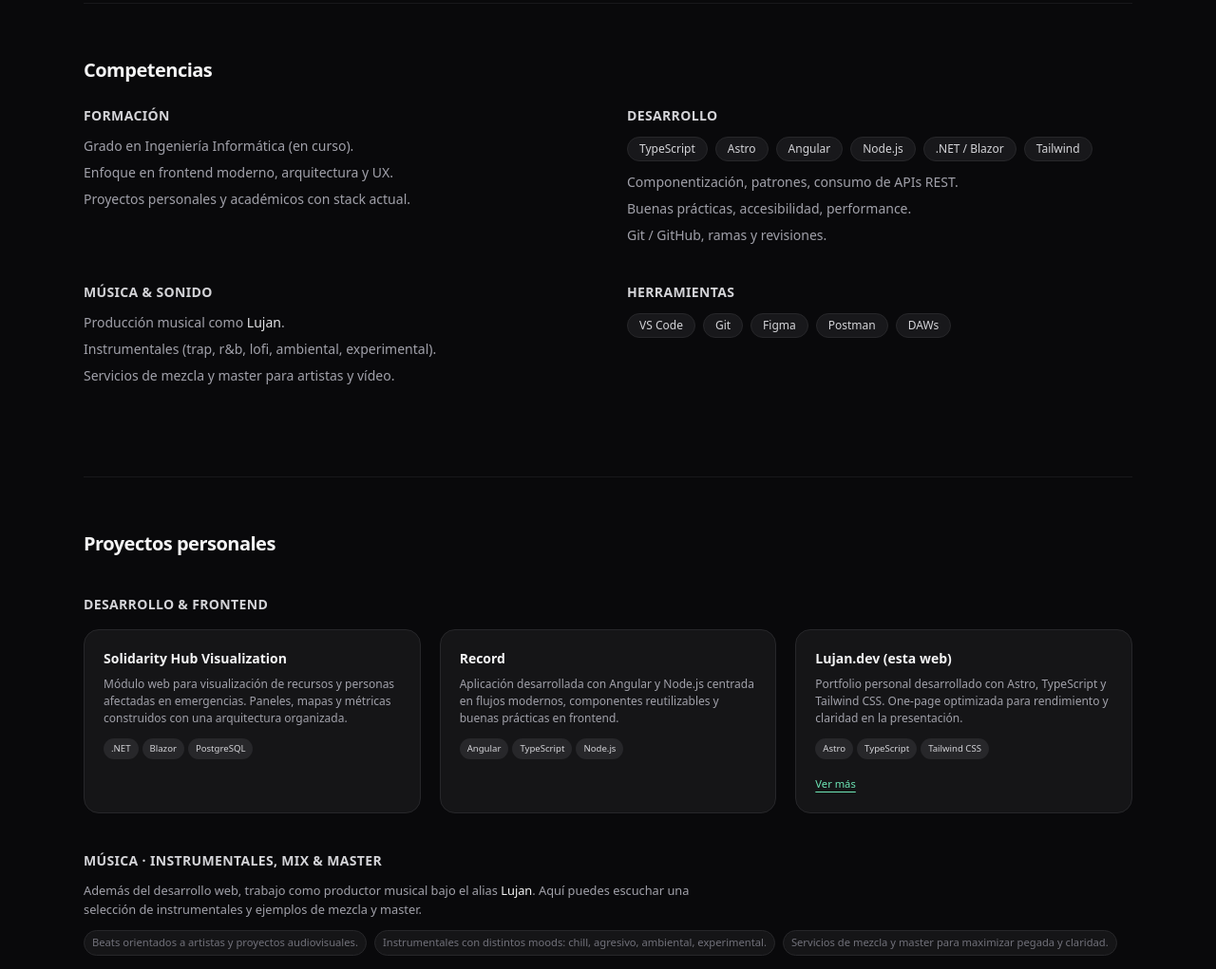
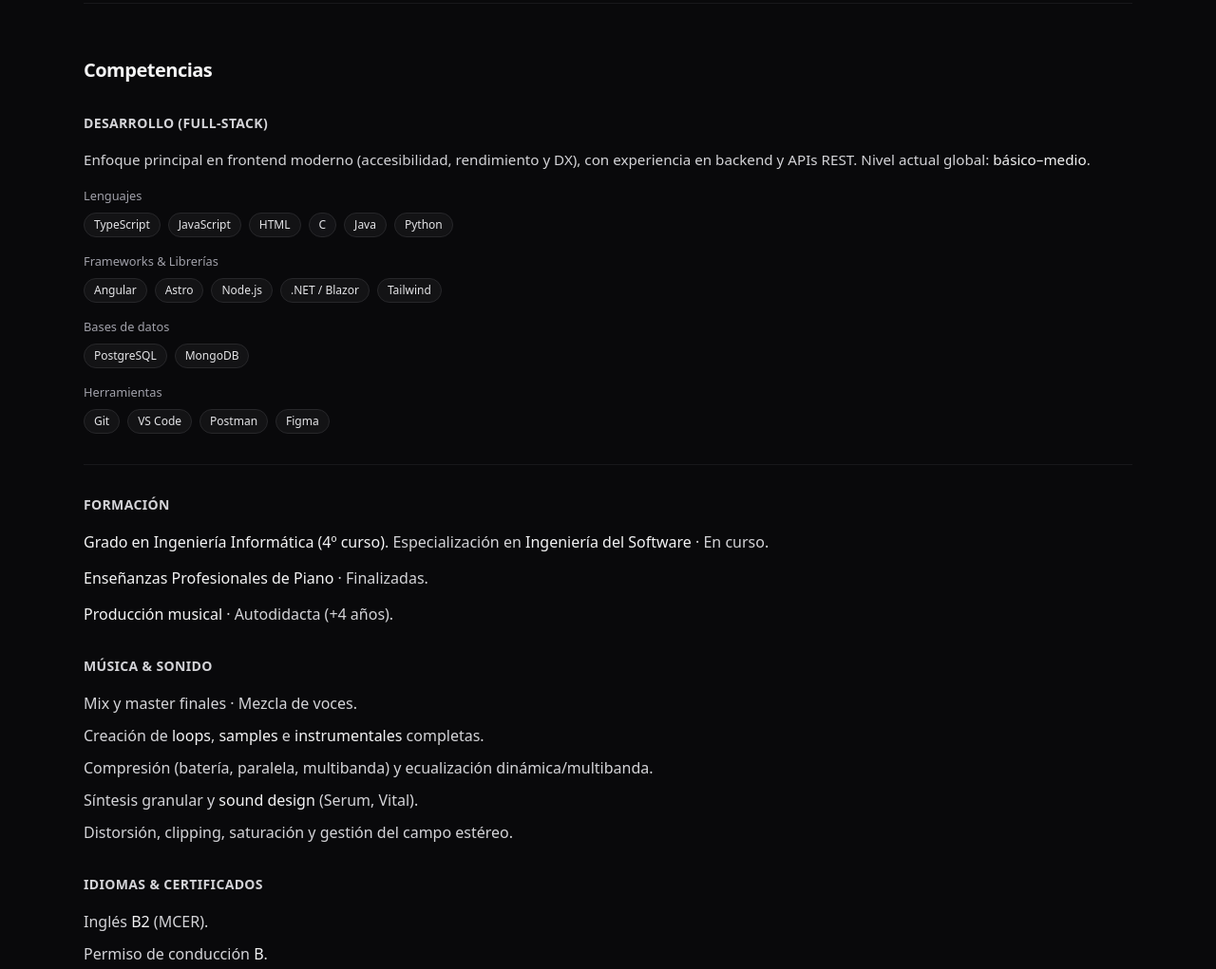
Before and after one commit to jordiilujann/lujan-portfolio, an Astro site: page / in a window 1280 px wide. Shown: the part 1395-2416 px from the top of the page at 95% size. Built offline with nearby package versions, Linux system fonts and the light colour scheme; Astro itself is replaced by a stand-in of ours.

Commit message:
reajuste en skills

```diff
--- a/src/components/Skills.astro
+++ b/src/components/Skills.astro
@@ -1,51 +1,132 @@
-<section id="skills" class="space-y-6 border-t border-zinc-900 pt-14 mt-8">
+---
+const langs = [
+  "TypeScript",
+  "JavaScript",
+  "HTML",
+  "C",
+  "Java",
+  "Python",
+];
+
+const frameworks = [
+  "Angular",
+  "Astro",
+  "Node.js",
+  ".NET / Blazor",
+  "Tailwind",
+];
+
+const databases = [
+  "PostgreSQL",
+  "MongoDB",
+];
+
+const tools = [
+  "Git",
+  "VS Code",
+  "Postman",
+  "Figma",
+];
+---
+
+<section id="skills" class="space-y-8 border-t border-zinc-900 pt-14 mt-8">
   <h2 class="text-xl font-semibold tracking-tight text-zinc-100">Competencias</h2>
 
-  <div class="grid md:grid-cols-2 gap-10">
-    <div>
-      <h3 class="text-sm font-semibold text-zinc-300 uppercase tracking-wide mb-3">Formación</h3>
-      <ul class="space-y-2 text-sm text-zinc-400">
-        <li>Grado en Ingeniería Informática (en curso).</li>
-        <li>Enfoque en frontend moderno, arquitectura y UX.</li>
-        <li>Proyectos personales y académicos con stack actual.</li>
-      </ul>
+  <!-- 1) Desarrollo (Full-stack) -->
+  <div class="space-y-4">
+    <h3 class="text-sm font-semibold text-zinc-300 uppercase tracking-wide">Desarrollo (Full-stack)</h3>
+    <p class="text-[0.95rem] text-zinc-300 leading-relaxed">
+      Enfoque principal en frontend moderno (accesibilidad, rendimiento y DX), con experiencia en backend y
+      APIs REST. Nivel actual global: <span class="text-zinc-100">básico–medio</span>.
+    </p>
+
+    <!-- Lenguajes -->
+    <div class="space-y-2">
+      <p class="text-[0.8rem] text-zinc-400">Lenguajes</p>
+      <div class="flex flex-wrap gap-2">
+        {langs.map((t) => (
+          <span class="px-2.5 py-1 rounded-full bg-zinc-900/70 border border-zinc-800 text-zinc-200 text-xs">
+            {t}
+          </span>
+        ))}
+      </div>
     </div>
 
-    <div>
-      <h3 class="text-sm font-semibold text-zinc-300 uppercase tracking-wide mb-3">Desarrollo</h3>
+    <!-- Frameworks / Librerías / Plataformas -->
+    <div class="space-y-2">
+      <p class="text-[0.8rem] text-zinc-400">Frameworks & Librerías</p>
       <div class="flex flex-wrap gap-2">
-        <span class="px-3 py-1 rounded-full bg-zinc-900 border border-zinc-800 text-xs text-zinc-300">TypeScript</span>
-        <span class="px-3 py-1 rounded-full bg-zinc-900 border border-zinc-800 text-xs text-zinc-300">Astro</span>
-        <span class="px-3 py-1 rounded-full bg-zinc-900 border border-zinc-800 text-xs text-zinc-300">Angular</span>
-        <span class="px-3 py-1 rounded-full bg-zinc-900 border border-zinc-800 text-xs text-zinc-300">Node.js</span>
-        <span class="px-3 py-1 rounded-full bg-zinc-900 border border-zinc-800 text-xs text-zinc-300">.NET / Blazor</span>
-        <span class="px-3 py-1 rounded-full bg-zinc-900 border border-zinc-800 text-xs text-zinc-300">Tailwind</span>
+        {frameworks.map((t) => (
+          <span class="px-2.5 py-1 rounded-full bg-zinc-900/70 border border-zinc-800 text-zinc-200 text-xs">
+            {t}
+          </span>
+        ))}
       </div>
-      <ul class="space-y-2 text-sm text-zinc-400 mt-3">
-        <li>Componentización, patrones, consumo de APIs REST.</li>
-        <li>Buenas prácticas, accesibilidad, performance.</li>
-        <li>Git / GitHub, ramas y revisiones.</li>
-      </ul>
     </div>
 
-    <div>
-      <h3 class="text-sm font-semibold text-zinc-300 uppercase tracking-wide mb-3">Música & Sonido</h3>
-      <ul class="space-y-2 text-sm text-zinc-400">
-        <li>Producción musical como <span class="text-zinc-200">Lujan</span>.</li>
-        <li>Instrumentales (trap, r&b, lofi, ambiental, experimental).</li>
-        <li>Servicios de mezcla y master para artistas y vídeo.</li>
-      </ul>
+    <!-- Bases de datos -->
+    <div class="space-y-2">
+      <p class="text-[0.8rem] text-zinc-400">Bases de datos</p>
+      <div class="flex flex-wrap gap-2">
+        {databases.map((t) => (
+          <span class="px-2.5 py-1 rounded-full bg-zinc-900/70 border border-zinc-800 text-zinc-200 text-xs">
+            {t}
+          </span>
+        ))}
+      </div>
     </div>
 
-    <div>
-      <h3 class="text-sm font-semibold text-zinc-300 uppercase tracking-wide mb-3">Herramientas</h3>
+    <!-- Herramientas -->
+    <div class="space-y-2">
+      <p class="text-[0.8rem] text-zinc-400">Herramientas</p>
       <div class="flex flex-wrap gap-2">
-        <span class="px-3 py-1 rounded-full bg-zinc-900 border border-zinc-800 text-xs text-zinc-300">VS Code</span>
-        <span class="px-3 py-1 rounded-full bg-zinc-900 border border-zinc-800 text-xs text-zinc-300">Git</span>
-        <span class="px-3 py-1 rounded-full bg-zinc-900 border border-zinc-800 text-xs text-zinc-300">Figma</span>
-        <span class="px-3 py-1 rounded-full bg-zinc-900 border border-zinc-800 text-xs text-zinc-300">Postman</span>
-        <span class="px-3 py-1 rounded-full bg-zinc-900 border border-zinc-800 text-xs text-zinc-300">DAWs</span>
+        {tools.map((t) => (
+          <span class="px-2.5 py-1 rounded-full bg-zinc-900/70 border border-zinc-800 text-zinc-200 text-xs">
+            {t}
+          </span>
+        ))}
       </div>
     </div>
   </div>
+
+  <!-- separador sutil -->
+  <div class="h-px bg-zinc-900"></div>
+
+  <!-- 2) Formación -->
+  <div class="space-y-4">
+    <h3 class="text-sm font-semibold text-zinc-300 uppercase tracking-wide">Formación</h3>
+    <ul class="space-y-3 text-zinc-300 leading-relaxed">
+      <li>
+        <span class="font-medium text-zinc-100">Grado en Ingeniería Informática (4º curso)</span>.
+        Especialización en <span class="text-zinc-100">Ingeniería del Software</span> · En curso.
+      </li>
+      <li>
+        <span class="font-medium text-zinc-100">Enseñanzas Profesionales de Piano</span> · Finalizadas.
+      </li>
+      <li>
+        <span class="font-medium text-zinc-100">Producción musical</span> · Autodidacta (+4 años).
+      </li>
+    </ul>
+  </div>
+
+  <!-- 3) Música & Sonido (resumen) -->
+  <div class="space-y-4">
+    <h3 class="text-sm font-semibold text-zinc-300 uppercase tracking-wide">Música & Sonido</h3>
+    <ul class="space-y-2 text-zinc-300 leading-relaxed">
+      <li>Mix y master finales · Mezcla de voces.</li>
+      <li>Creación de <span class="text-zinc-100">loops</span>, <span class="text-zinc-100">samples</span> e <span class="text-zinc-100">instrumentales</span> completas.</li>
+      <li>Compresión (batería, paralela, multibanda) y ecualización dinámica/multibanda.</li>
+      <li>Síntesis granular y <span class="text-zinc-100">sound design</span> (Serum, Vital).</li>
+      <li>Distorsión, clipping, saturación y gestión del campo estéreo.</li>
+    </ul>
+  </div>
+
+  <!-- 4) Idiomas & Certificados -->
+  <div class="space-y-4">
+    <h3 class="text-sm font-semibold text-zinc-300 uppercase tracking-wide">Idiomas & Certificados</h3>
+    <ul class="space-y-2 text-zinc-300 leading-relaxed">
+      <li>Inglés <span class="text-zinc-100 font-medium">B2</span> (MCER).</li>
+      <li>Permiso de conducción <span class="text-zinc-100 font-medium">B</span>.</li>
+    </ul>
+  </div>
 </section>
```
